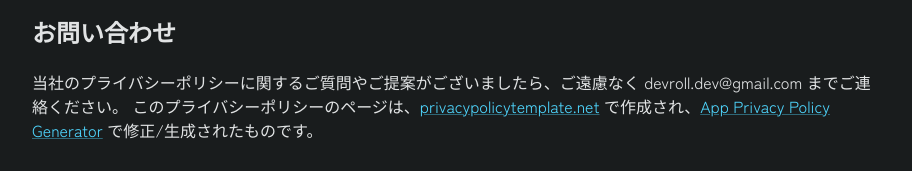
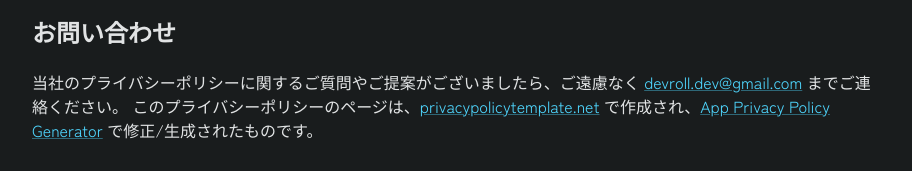
Before and after one commit to Dev-roll/thundercard-website, a Next.js app: page /privacy-policy in a window 1280 px wide. Shown: the part 1890-2061 px from the top of the page, without its empty margins (182-1094 px from the left). Built offline with nearby package versions, Linux system fonts and the light colour scheme.

Commit message:
chore: メールリンクを追加

```diff
--- a/src/pages/privacy-policy.mdx
+++ b/src/pages/privacy-policy.mdx
@@ -72,7 +72,7 @@ Cookie とは、一般的に匿名の一意の識別子として使用される
 
 ## お問い合わせ
 
-当社のプライバシーポリシーに関するご質問やご提案がございましたら、ご遠慮なく devroll.dev@gmail.com までご連絡ください。
+当社のプライバシーポリシーに関するご質問やご提案がございましたら、ご遠慮なく <Link href="mailto:devroll.dev@gmail.com">devroll.dev@gmail.com</Link> までご連絡ください。
 このプライバシーポリシーのページは、<Link href="https://privacypolicytemplate.net" target="_blank" rel="noreferrer">privacypolicytemplate.net</Link> で作成され、<Link href="https://app-privacy-policy-generator.nisrulz.com" target="_blank" rel="noreferrer">App Privacy Policy Generator</Link> で修正/生成されたものです。
 
   </Container>
```
